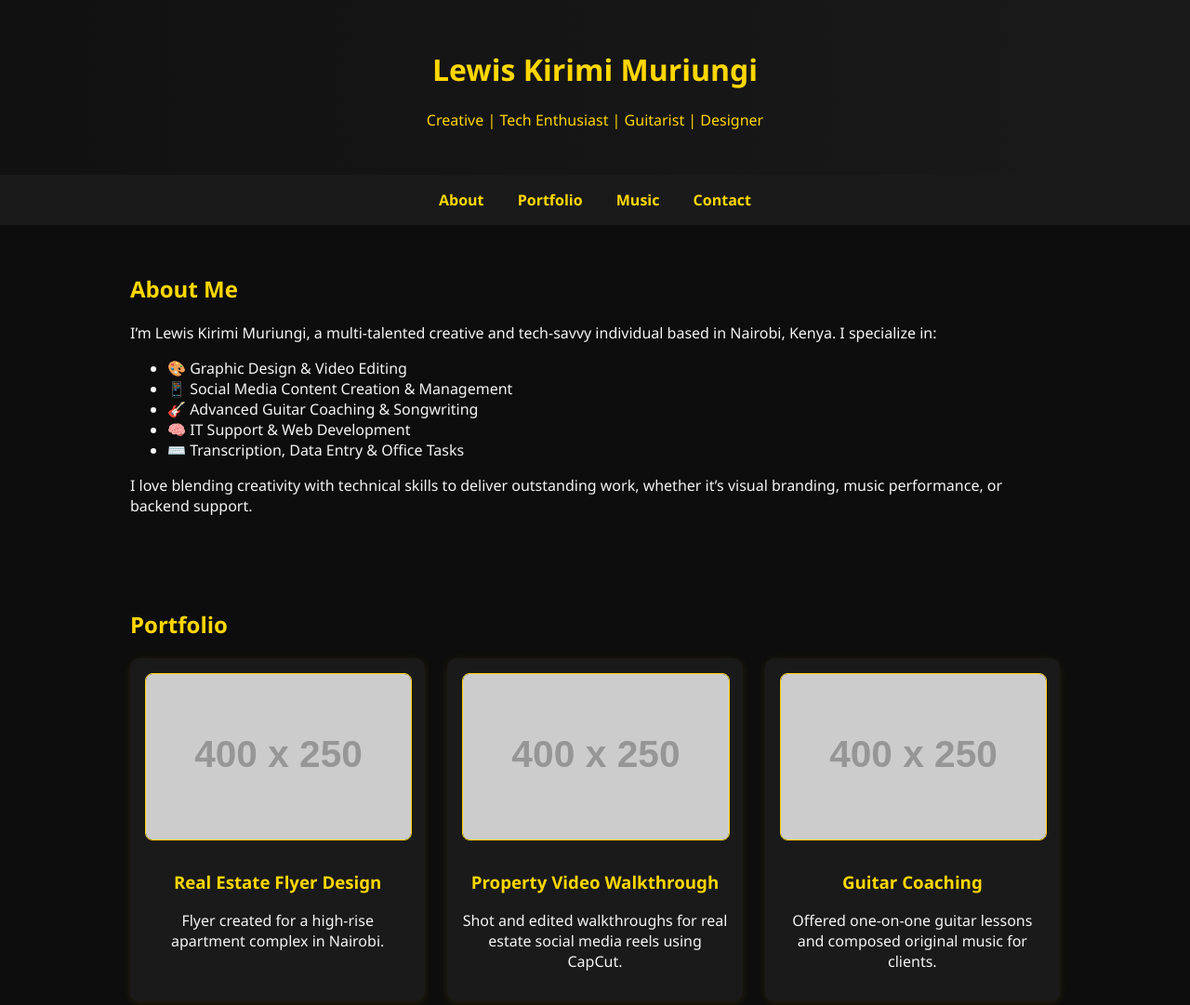
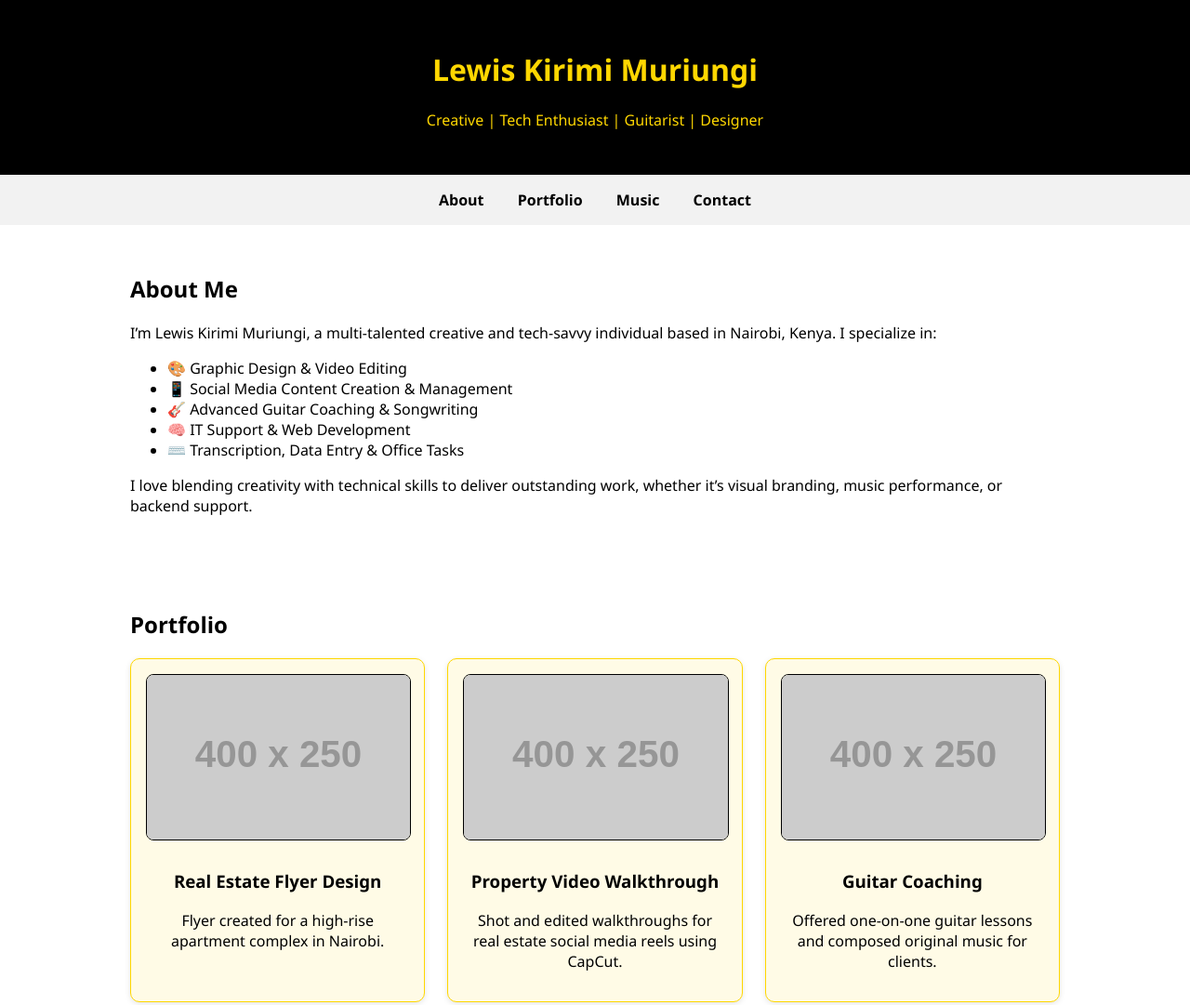
Before and after one commit to KeremyKE/keremyKE.github.io, a plain HTML site: page index.html in a window 1280 px wide. Shown: the top 1081 px of the page at 93% size. Drawn offline with Linux system fonts and the light colour scheme; placeholder pictures from the web are drawn by us.

Commit message:
index.html

```diff
--- a/index.html
+++ b/index.html
@@ -1,32 +1,31 @@
-
 <!DOCTYPE html>
 <html lang="en">
 <head>
   <meta charset="UTF-8" />
   <meta name="viewport" content="width=device-width, initial-scale=1.0" />
-  <title>Lewis Kirimi | Full Portfolio</title>
+  <title>Lewis Kirimi | Music & Tech Portfolio</title>
   <style>
     body {
       font-family: 'Segoe UI', Tahoma, Geneva, Verdana, sans-serif;
-      background: #0d0d0d;
+      background: #ffffff;
       margin: 0;
       padding: 0;
-      color: #f5f5f5;
+      color: #000;
     }
     header {
-      background: linear-gradient(to right, #111111, #1a1a1a);
+      background: #000000;
       color: #ffd700;
       padding: 2rem;
       text-align: center;
-      box-shadow: 0 4px 10px rgba(255, 215, 0, 0.2);
+      box-shadow: 0 4px 10px rgba(0, 0, 0, 0.2);
     }
     nav {
-      background: #1a1a1a;
+      background: #f2f2f2;
       padding: 1rem;
       text-align: center;
     }
     nav a {
-      color: #ffd700;
+      color: #000000;
       margin: 0 1rem;
       text-decoration: none;
       font-weight: bold;
@@ -42,30 +41,31 @@
       gap: 1.5rem;
     }
     .card {
-      background: #1a1a1a;
+      background: #fffbe6;
       padding: 1rem;
       border-radius: 10px;
-      box-shadow: 0 2px 10px rgba(255, 215, 0, 0.1);
+      border: 1px solid #ffd700;
+      box-shadow: 0 2px 6px rgba(0,0,0,0.1);
       text-align: center;
       transition: transform 0.3s ease;
     }
     .card:hover {
       transform: scale(1.02);
-      box-shadow: 0 4px 20px rgba(255, 215, 0, 0.2);
+      box-shadow: 0 4px 20px rgba(0,0,0,0.15);
     }
     .card img {
       width: 100%;
       border-radius: 8px;
       margin-bottom: 0.5rem;
-      border: 1px solid #ffd700;
+      border: 1px solid #000;
     }
     h2, h3 {
-      color: #ffd700;
+      color: #000000;
     }
     a.button {
       display: inline-block;
       background-color: #ffd700;
-      color: #0d0d0d;
+      color: #000000;
       padding: 10px 20px;
       border-radius: 5px;
       text-decoration: none;
@@ -73,8 +73,8 @@
       margin-top: 1rem;
     }
     footer {
-      background: #111;
-      color: #999;
+      background: #000000;
+      color: #ffffff;
       text-align: center;
       padding: 1rem;
       font-size: 0.9rem;
```
